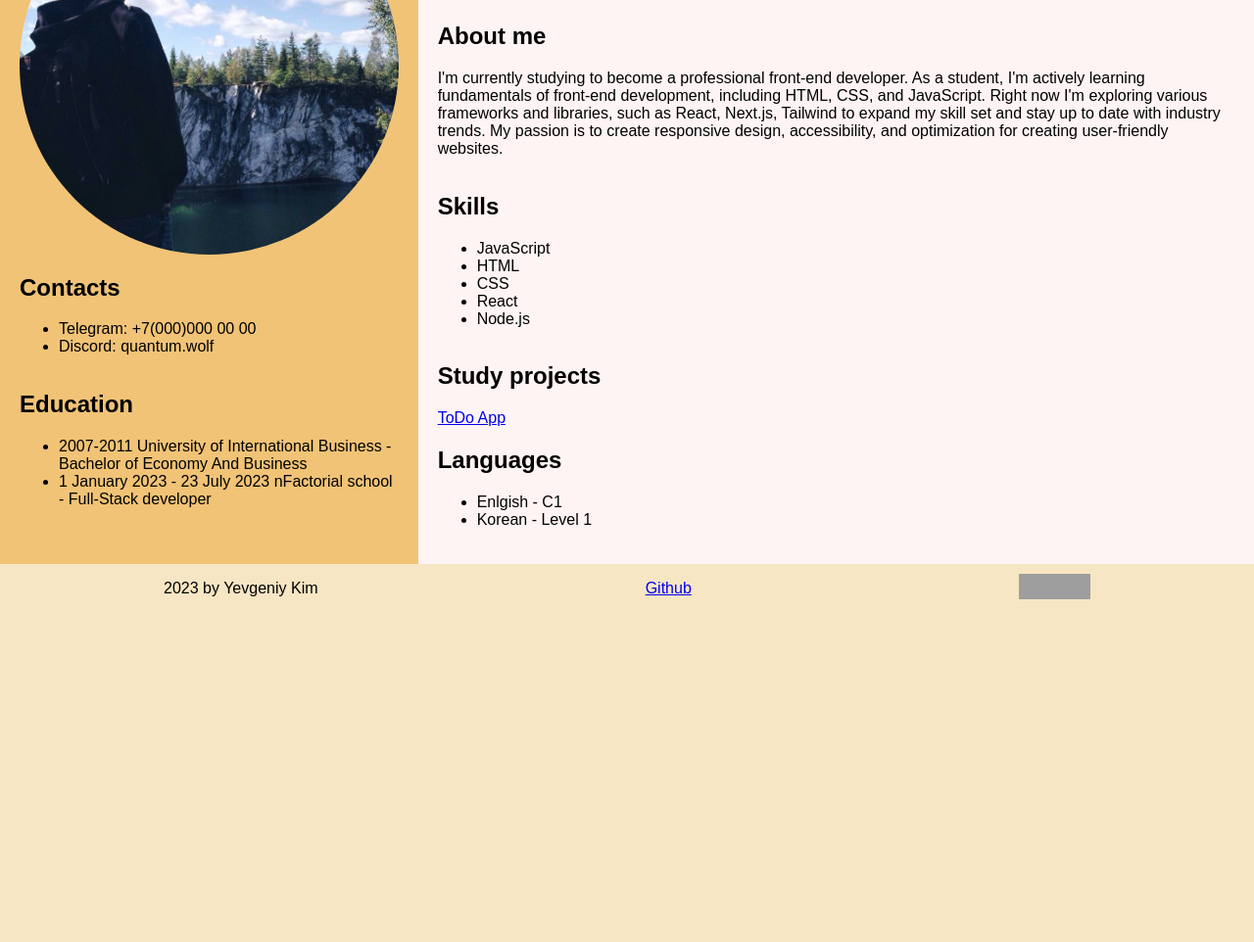
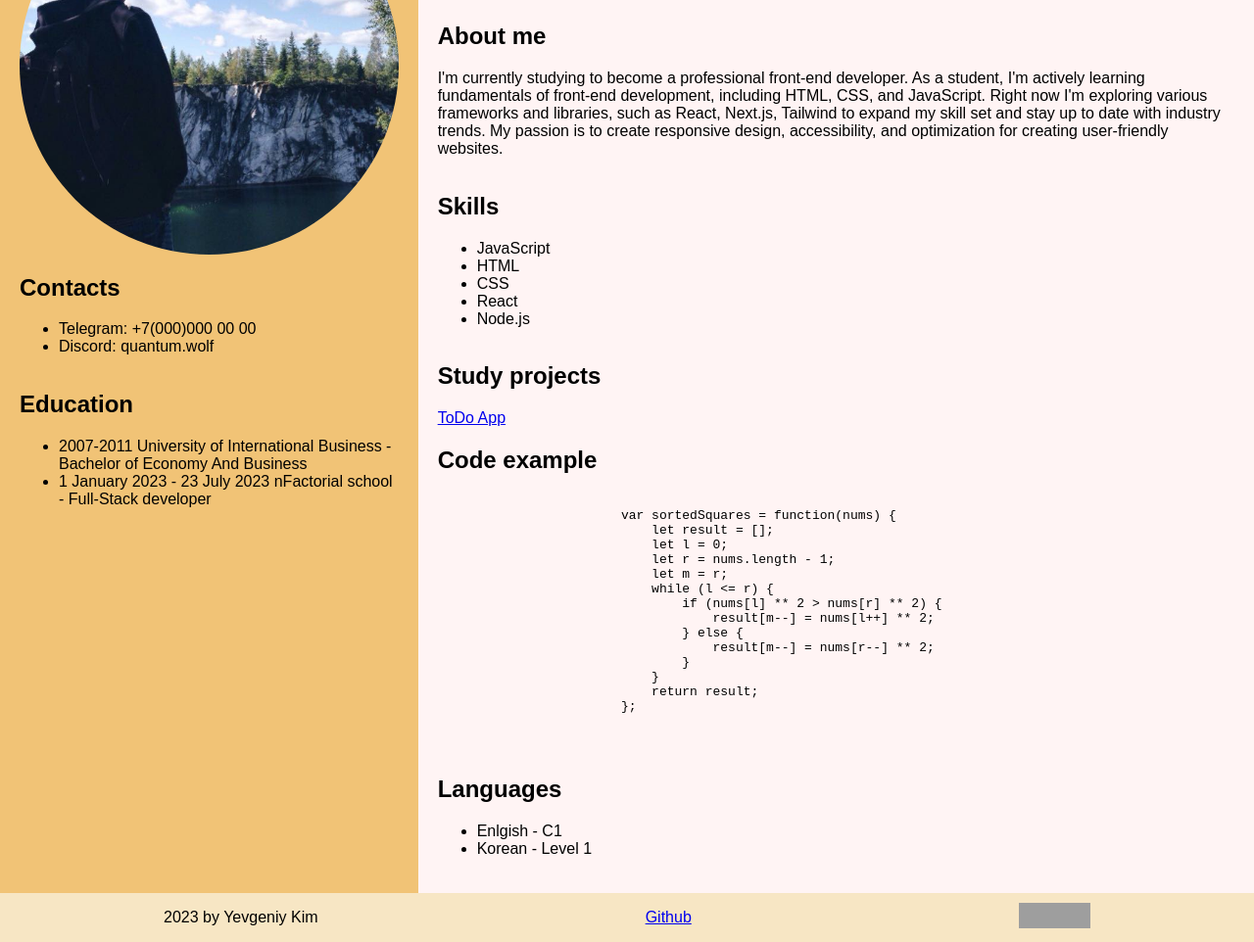
Before and after one commit to KimYevgeniy/rsschool-cv, a plain HTML site: page index.html in a window 1280 px wide. Shown: the part 229-1191 px from the top of the page at 98% size. Before the commit the page ends 855 px from the top, so only its background shows below. Drawn offline with Linux system fonts and the light colour scheme; grey boxes are pictures that could not be loaded; a web font is replaced by a local one.

Commit message:
fix: added code example

```diff
--- a/index.html
+++ b/index.html
@@ -70,6 +70,27 @@
                 <a href="https://nfactorial-web-intro-to-do-list.vercel.app/">ToDo App</a>
             </section>
             <section>
+                <h2>Code example</h2>
+                <pre>
+                    <code class="code">
+                        var sortedSquares = function(nums) {
+                            let result = [];
+                            let l = 0;
+                            let r = nums.length - 1;
+                            let m = r;
+                            while (l <= r) {
+                                if (nums[l] ** 2 > nums[r] ** 2) {
+                                    result[m--] = nums[l++] ** 2;
+                                } else {
+                                    result[m--] = nums[r--] ** 2;
+                                }
+                            }
+                            return result;
+                        };
+                        </code>
+                </pre>
+            </section>
+            <section>
                 <h2 id="languages">Languages</h2>
                 <ul>
                     <li>Enlgish - C1</li>
```
